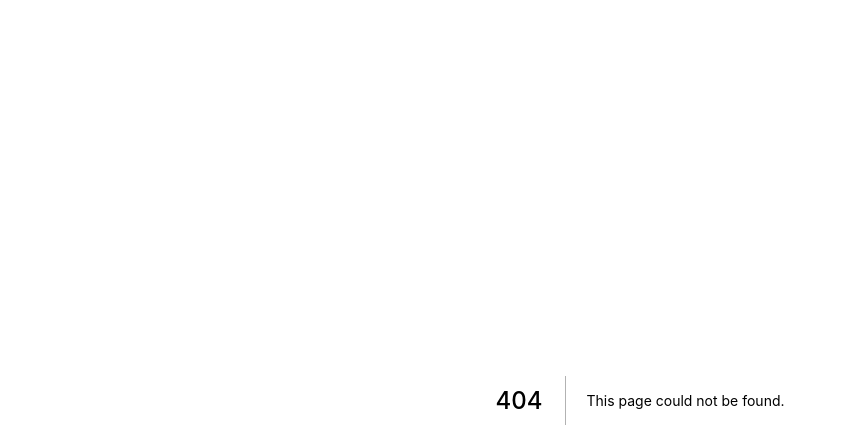
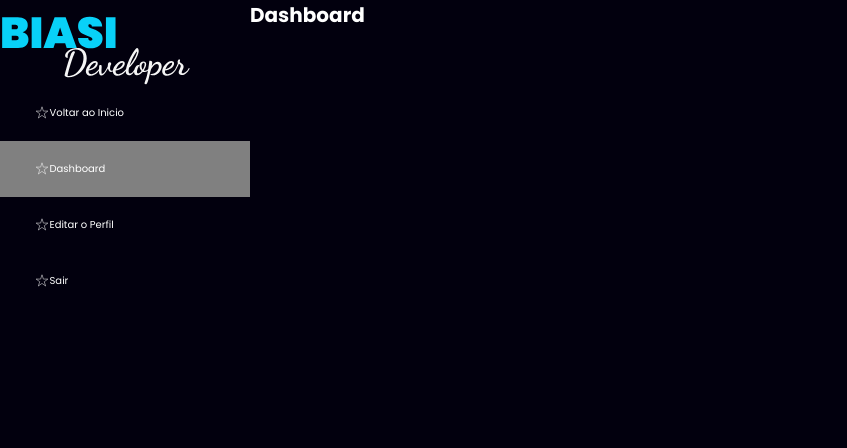
Before and after one commit to zLucasBiasi/frontend_biasiportfolio, a Next.js app: page /admin in a window 1280 px wide. Before the commit this address had no page. Shown: the top 448 px of the page, without its empty margins (0-847 px from the left). Built offline with nearby package versions, Linux system fonts and the light colour scheme.

Commit message:
feat: creating template to admin and your sidebar

```diff
--- /dev/null
+++ b/src/pages/admin/index.tsx
@@ -0,0 +1,13 @@
+import { TemplateAdmin } from "../../template/template_admin";
+
+const Admin = () => {
+    return (
+        <>
+            <TemplateAdmin>
+                <h1>Dashboard</h1>
+            </TemplateAdmin>
+        </>
+    );
+};
+
+export default Admin;
--- /dev/null
+++ b/src/template/template_admin/Sidebar/index.tsx
@@ -0,0 +1,37 @@
+import Link from "next/link";
+import { useRouter } from "next/router";
+
+import Logo from "/public/assets/logo.svg";
+import Star from "/public/assets/star.svg";
+
+import * as S from "./styles";
+
+import { items } from "./items";
+
+export function Sidebar() {
+    const router = useRouter();
+
+    return (
+        <S.Sidebar>
+            <S.Logo src={Logo} alt="Logo" priority={true} />
+            <S.List>
+                {items?.map((item, index) => (
+                    <>
+                        {console.log(item.link, router.asPath)}
+                        <S.Item
+                            key={index}
+                            selected={router.asPath == item.link}
+                        >
+                            <Link href={item.link}>
+                                <S.Span>
+                                    <S.Icon src={Star} alt="Icone de estrela" />
+                                    {item.name}
+                                </S.Span>
+                            </Link>
+                        </S.Item>
+                    </>
+                ))}
+            </S.List>
+        </S.Sidebar>
+    );
+}
--- /dev/null
+++ b/src/template/template_admin/Sidebar/items.ts
@@ -0,0 +1,18 @@
+export const items = [
+    {
+        name: "Voltar ao Inicio",
+        link: "/",
+    },
+    {
+        name: "Dashboard",
+        link: "/admin",
+    },
+    {
+        name: "Editar o Perfil",
+        link: "/admin/editar-perfil",
+    },
+    {
+        name: "Sair",
+        link: "/",
+    },
+];
--- /dev/null
+++ b/src/template/template_admin/Sidebar/styles.ts
@@ -0,0 +1,60 @@
+import styled, { css } from "styled-components";
+
+import Image from "next/future/image";
+
+const wrapperModify = {
+    selected: () => css`
+        background-color: #808080;
+    `,
+};
+
+type ItemType = { selected: boolean };
+
+export const Wrapper = styled.div``;
+
+export const Sidebar = styled.aside`
+    ${({ theme }) => css`
+        max-width: 25rem;
+        width: 100%;
+        min-height: 100vh;
+        display: flex;
+        align-items: center;
+        position: sticky;
+        top: 0;
+        right: 0;
+        flex-direction: column;
+        /* background-color: ${theme.colors.blue}; */
+    `}
+`;
+
+export const Logo = styled(Image)`
+    margin: 2.4rem 3.35rem 10rem 6rem;
+    height: 6rem;
+`;
+
+export const List = styled.ul`
+    width: 100%;
+    color: #fff;
+`;
+
+export const Item = styled.li<ItemType>`
+    ${({ selected }) => css`
+        display: flex;
+        align-items: center;
+        height: 5.6rem;
+        padding: 0 3.35rem;
+        ${selected && wrapperModify.selected()}
+    `}
+`;
+
+export const Icon = styled(Image)`
+    margin-right: 0.8rem;
+    width: 2rem;
+    height: 2rem;
+`;
+
+export const Span = styled.span`
+    cursor: pointer;
+    display: flex;
+    align-items: center;
+`;
--- /dev/null
+++ b/src/template/template_admin/index.tsx
@@ -0,0 +1,12 @@
+import { ReactNode } from "react";
+import { Sidebar } from "./Sidebar";
+
+import * as S from "./styles";
+export const TemplateAdmin = ({ children }: { children: ReactNode }) => {
+    return (
+        <S.Wrapper>
+            <Sidebar />
+            {children}
+        </S.Wrapper>
+    );
+};
--- /dev/null
+++ b/src/template/template_admin/styles.ts
@@ -0,0 +1,5 @@
+import styled from "styled-components";
+
+export const Wrapper = styled.div`
+    display: flex;
+`;
```
Also changed, not shown: src/pages/admin/editar-perfil/index.tsx (added, +13 -0 lines), public/assets/star.svg (added).
